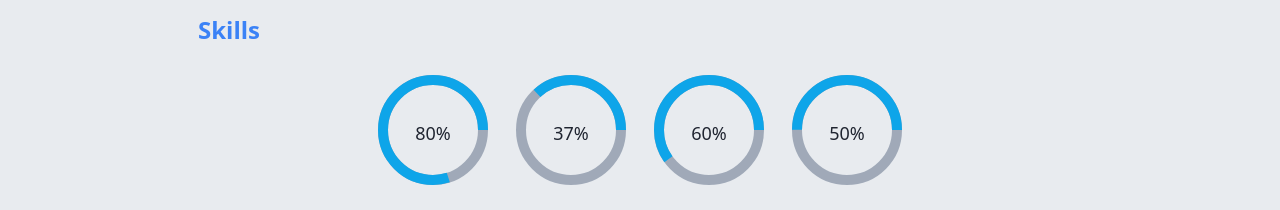
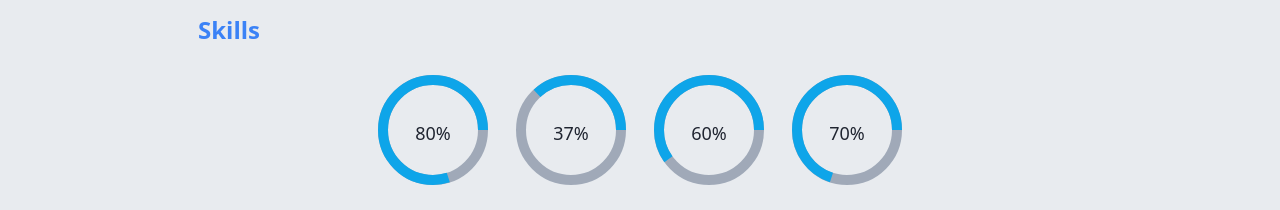
Before and after one commit to silvercrownn/second-try, a plain HTML site: page index.html in a window 1280 px wide. Shown: the part 380-590 px from the top of the page. Drawn offline with Linux system fonts and the light colour scheme.

Commit message:
skills improved

```diff
--- a/index.html
+++ b/index.html
@@ -66,7 +66,7 @@
           <svg class="progress-ring" width="120" height="120" viewBox="0 0 120 120" aria-hidden="true">
             <circle class="ring-bg" cx="60" cy="60" r="50" />
             <circle class="ring-fill" cx="60" cy="60" r="50" style="stroke-dasharray:314; stroke-dashoffset:157;" />
-            <text x="60" y="65" class="ring-text">50%</text>
+            <text x="60" y="65" class="ring-text">70%</text>
           </svg>
           <p>HTML/CSS</p>
         </div>
```
